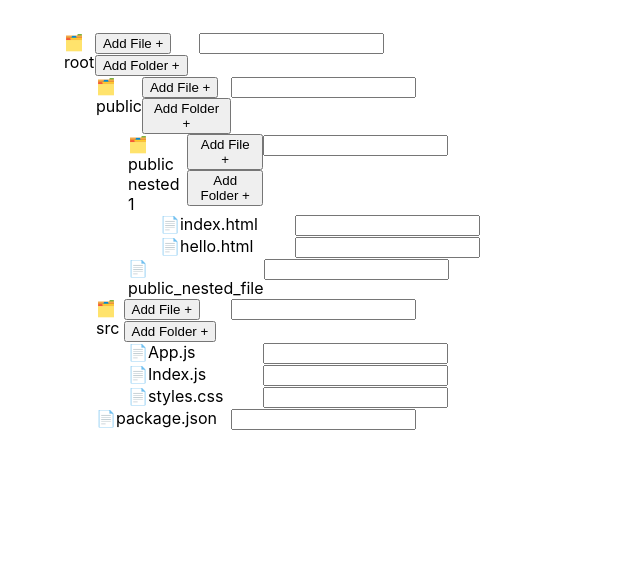
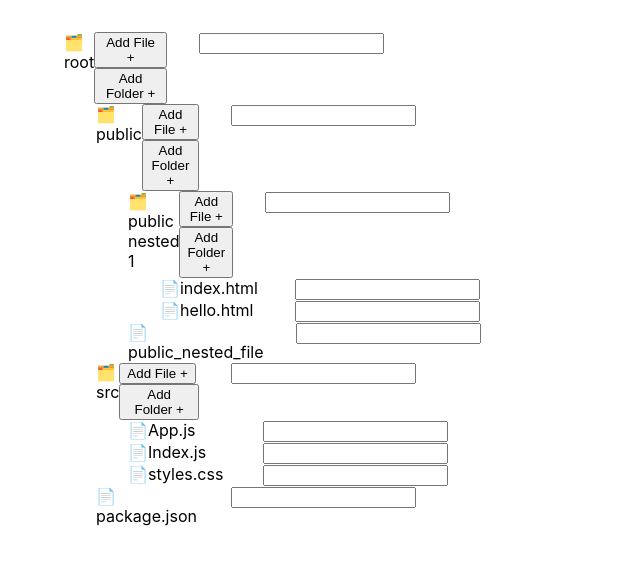
Before and after one commit to code0monkey1/react-interview-file-explorer, a React (Create React App) app: page / in a window 1280 px wide. Shown: the top 564 px of the page, without its empty margins (0-640 px from the left). Built offline with nearby package versions, Linux system fonts and the light colour scheme.

Commit message:
23 Apr 2023, 11:00

```diff
--- a/src/components/Folder.jsx
+++ b/src/components/Folder.jsx
@@ -43,6 +43,8 @@ const [showInput,setShowInput]=useState(false)
           <button>Add File +</button>
           <button>Add Folder +</button>
       </div>
-      <div><input type="text"/></div>
+      <div style={{paddingLeft:"2rem"}}>
+        <input type="text"/>
+      </div>
     </>
 }
```
